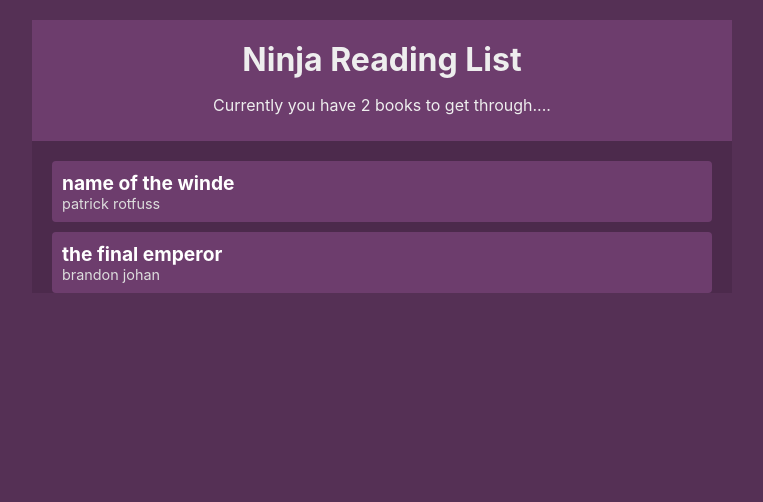
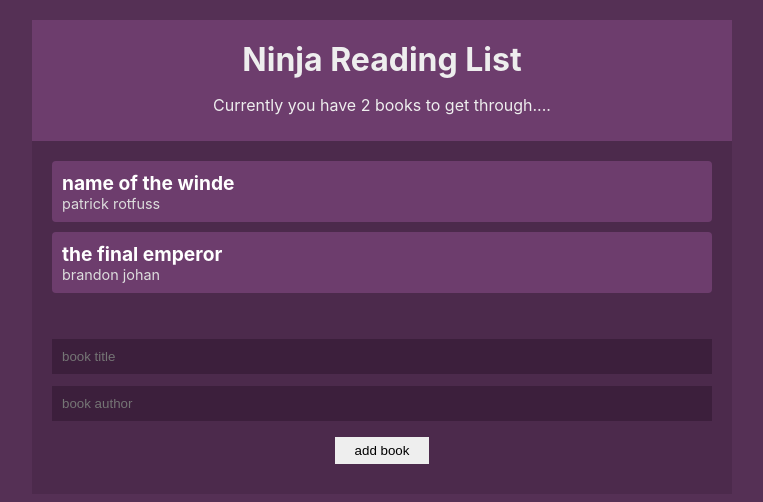
Before and after one commit to boyet007/belajar_react_hooks, a React (Create React App) app: page / in a window 1280 px wide. Shown: the top 502 px of the page, without its empty margins (258-1021 px from the left). Built offline with nearby package versions, Linux system fonts and the light colour scheme.

Commit message:
18 - Reading List Project (Part III)

```diff
--- a/src/App.js
+++ b/src/App.js
@@ -2,6 +2,7 @@ import React from 'react';
 import BookContextProvider from './context/BookContext'
 import Navbar from './components/Navbar'
 import BookList from './components/BookList'
+import NewBookForm from './components/BookForm'
 
 function App() {
   return (
@@ -9,6 +10,7 @@ function App() {
       <BookContextProvider>
         <Navbar />
         <BookList />
+        <NewBookForm />
       </BookContextProvider>
     </div>
   );
--- a/src/components/BookForm.js
+++ b/src/components/BookForm.js
@@ -0,0 +1,28 @@
+import React, { useContext, useState } from 'react'
+import { BookContext } from '../context/BookContext'
+
+const NewBookForm = () => {
+    const { addBook } = useContext(BookContext)
+    const [title, setTitle] = useState('')
+    const [author, setAuthor] = useState('')
+
+    const handleSubmit = (e) => {
+        e.preventDefault()
+        // console.log(title, author)
+        addBook(title, author)
+        setTitle('')
+        setAuthor('')
+    }
+
+    return (
+        <form onSubmit={handleSubmit}>
+            <input type="text" onChange={(e) => setTitle(e.target.value)} value={title}
+                placeholder="book title" required/>
+            <input type="text" onChange={(e) => setAuthor(e.target.value)} value={author}
+                placeholder="book author" required/>
+                <input type="submit" value="add book"/>
+        </form>
+    )
+}
+
+export default NewBookForm
--- a/src/context/BookContext.js
+++ b/src/context/BookContext.js
@@ -10,7 +10,7 @@ const BookContextProvider = (props) => {
     ])
 
     const addBook = (title, author) => {
-        setBooks([ ...books, { titlle: title, author: author, id: uuid() }])
+        setBooks([ ...books, { title: title, author: author, id: uuid() }])
     }
 
     const removeBook = (id) => {
--- a/src/index.css
+++ b/src/index.css
@@ -61,3 +61,25 @@ body {
     margin: 20px;
     text-align: center;
 }
+
+form {
+    padding: 20px;
+}
+
+input[type='text'] {
+    width: 100%;
+    padding: 10px;
+    box-sizing: border-box;
+    margin: 6px 0;
+    background: #3c1f3c;
+    color: #fff;
+    border: 0;
+}
+
+input[type='submit'] {
+    margin: 10px auto;
+    background: #eee;
+    border: 0;
+    padding: 6px 20px;
+    display: block;
+}
```
